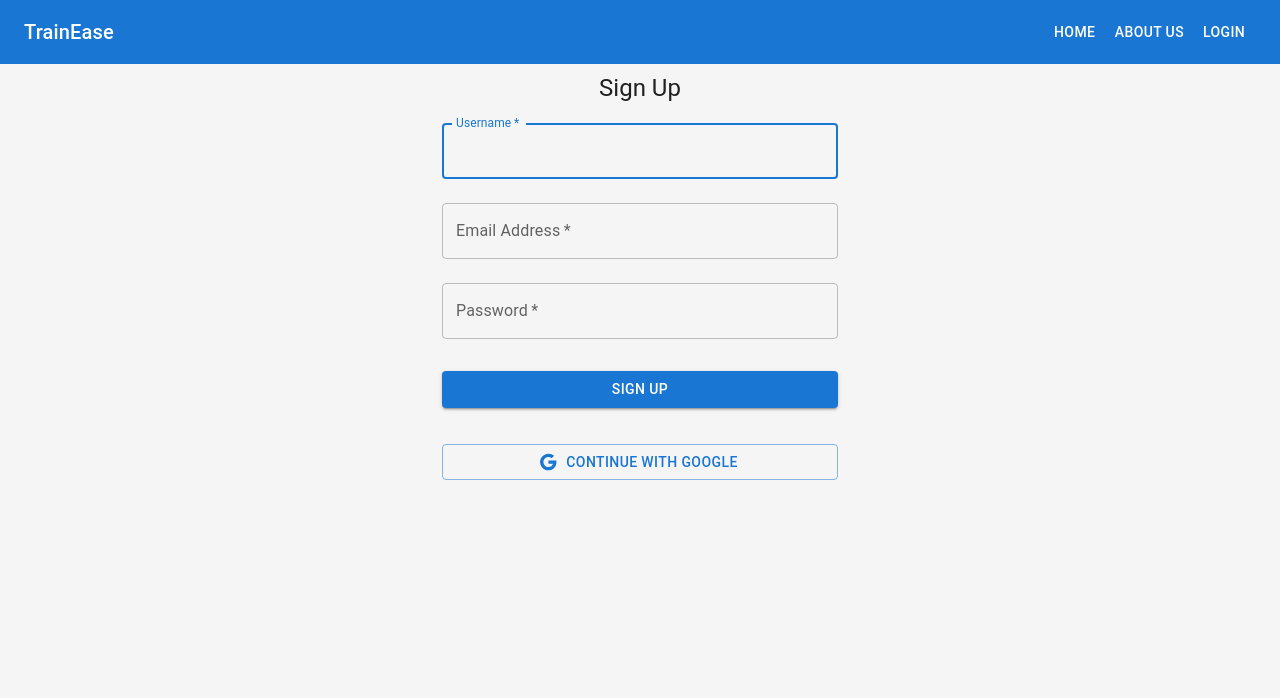
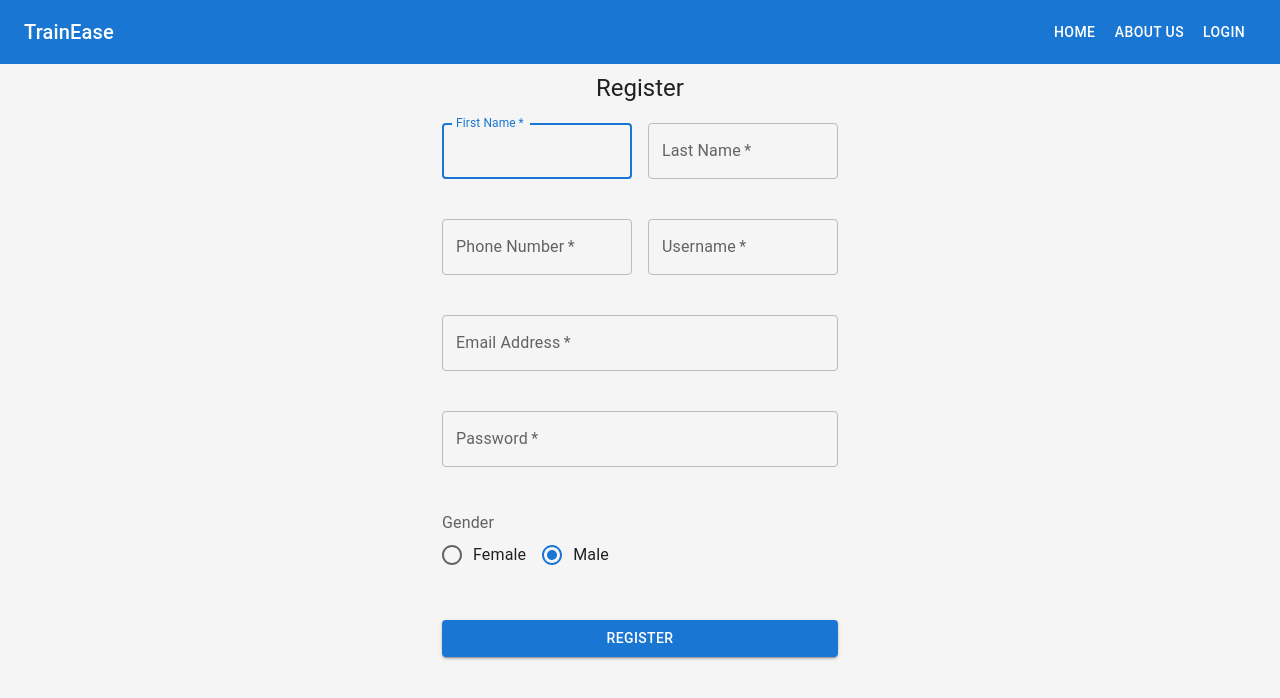
Before and after one commit to DimalshaMadushani/TrainEase-Frontend-Web, a React (Vite) app: page /register in a window 1280 px wide. Shown: the top 698 px of the page. Built offline with nearby package versions, Linux system fonts and the light colour scheme.

Commit message:
create login page and register page

```diff
--- a/src/pages/Login.jsx
+++ b/src/pages/Login.jsx
@@ -1,33 +1,75 @@
-import React from 'react';
-import { Button, TextField, Box, Typography, Container,Link } from '@mui/material';
-import GoogleIcon from '@mui/icons-material/Google';
+import React, { useState } from 'react';
+import { Container, TextField, Button, Link, Typography, Box, Alert } from '@mui/material';
+import axios from 'axios';
+import { useNavigate } from 'react-router-dom'; // For navigation
+import { useDispatch, useSelector } from 'react-redux';
+import { loginStart, loginSuccess, loginFailure,clearError } from '../redux/user/userSlice';
+import { useEffect } from 'react';
 
-function LogIn() {
+export default function Login() {
+  const [username, setUsername] = useState('');
+  const [password, setPassword] = useState('');
+  const navigate = useNavigate(); // Hook for navigation
+  const dispatch = useDispatch();
+  const { currentUser, error, loading } = useSelector((state) => state.user);
+
+   //this use to avoid displaying old errors even after refrehsing the page
+   useEffect(() => {
+    dispatch(clearError()); // Clear error state when the component mounts
+  }, [dispatch]);
+
+
+  const handleLogin = async (event) => {
+    event.preventDefault(); // Prevent default form submission
+    console.log('Logging in...');
+    dispatch(loginStart());
+    try {
+      const response = await axios.post('/api/login', {
+        username,
+        password,
+      });
+      console.log('Response:', response);
+      dispatch(loginSuccess(response.data));
+      navigate('/home'); // Redirect to home page after successful login
+    } catch (error) {
+      console.error('Error during login:', error);
+      dispatch(loginFailure(error.response?.data?.message || 'Unknown error'));
+    }
+  };
+
   return (
     <Container component="main" maxWidth="xs">
       <Box
         sx={{
-          marginTop: 8,
           display: 'flex',
           flexDirection: 'column',
           alignItems: 'center',
+          marginTop: '10%',
         }}
       >
         <Typography component="h1" variant="h5">
           Login
         </Typography>
-        <Box component="form" sx={{ mt: 1 }}>
+        <Box
+          component="form"
+          sx={{ width: '100%', mt: 1 }}
+          noValidate
+          onSubmit={handleLogin}
+        >
           <TextField
+            variant="outlined"
             margin="normal"
             required
             fullWidth
-            id="email"
-            label="Email Address"
-            name="email"
-            autoComplete="email"
+            id="username"
+            label="Username"
+            name="username"
+            value={username}
             autoFocus
+            onChange={(e) => setUsername(e.target.value)}
           />
           <TextField
+            variant="outlined"
             margin="normal"
             required
             fullWidth
@@ -35,31 +77,26 @@ function LogIn() {
             label="Password"
             type="password"
             id="password"
-            autoComplete="current-password"
+            value={password}
+            onChange={(e) => setPassword(e.target.value)}
           />
+          {error && <Alert severity="error">{error}</Alert>}
           <Button
             type="submit"
             fullWidth
             variant="contained"
+            color="primary"
             sx={{ mt: 3, mb: 2 }}
           >
             Login
           </Button>
-          <Button
-            fullWidth
-            variant="outlined"
-            startIcon={<GoogleIcon />}
-            sx={{ mb: 2 }}
-          >
-            Continue with Google
-          </Button>
-          <Link href="/register" variant="body2">
-            Don't have an account? Sign up
-          </Link>
+          <Box display="flex" justifyContent="center">
+            <Link href="/register" variant="body2">
+              {"Don't have an account? Register here"}
+            </Link>
+          </Box>
         </Box>
       </Box>
     </Container>
   );
 }
-
-export default LogIn;
--- a/src/pages/Register.jsx
+++ b/src/pages/Register.jsx
@@ -1,15 +1,89 @@
 import React from 'react';
-import { Button, TextField, Typography, Container, Grid } from '@mui/material';
-import GoogleIcon from '@mui/icons-material/Google'; // Ensure you have @mui/icons-material installed
+import { Button, TextField, Typography, Container, Grid, Radio, RadioGroup, FormControlLabel, FormLabel } from '@mui/material';
+import axios from 'axios';
+import { useNavigate } from 'react-router-dom';
+import { useDispatch } from 'react-redux';
+import {registerStart , registerSuccess, registerFailure} from '../redux/user/userSlice';
+import {useState} from 'react';
 
-function SignUp() {
+function Register() {
+  const dispatch = useDispatch();
+  const navigate = useNavigate();
+  const [formData, setFormData] = useState({
+    firstName: '',
+    lastName: '',
+    phone: '',
+    username: '',
+    email: '',
+    password: '',
+    gender: 'male',
+  });
+  const handleSubmit = async (e) => {
+    e.preventDefault();
+    console.log('Registering...');
+    dispatch(registerStart());
+    try {
+      const response = await axios.post('/api/register', formData);
+      console.log('Response:', response);
+      dispatch(registerSuccess(response.data));
+      navigate('/home');
+    } catch (error) {
+      console.error('Error during registration:', error);
+      dispatch(registerFailure(error.response.data.message));
+    }
+  }
+
   return (
     <Container component="main" maxWidth="xs">
       <div style={{ marginTop: 8, display: 'flex', flexDirection: 'column', alignItems: 'center' }}>
         <Typography component="h1" variant="h5">
-          Sign Up
+          Register
         </Typography>
-        <form style={{ width: '100%', marginTop: 3 }} noValidate>
+        <form style={{ width: '100%', marginTop: 3 }} noValidate onSubmit={handleSubmit}>
+          <Grid container spacing={2}>
+            <Grid item xs={12} sm={6}>
+              <TextField
+                variant="outlined"
+                margin="normal"
+                required
+                fullWidth
+                id="firstName"
+                label="First Name"
+                name="firstName"
+
+                autoFocus
+                value={formData.firstName}
+                onChange={(e) => {setFormData({ ...formData, firstName: e.target.value });}}
+              />
+            </Grid>
+            <Grid item xs={12} sm={6}>
+              <TextField
+                variant="outlined"
+                margin="normal"
+                required
+                fullWidth
+                id="lastName"
+                label="Last Name"
+                name="lastName"
+
+                value={formData.lastName}
+                onChange={(e) => {setFormData({ ...formData, lastName: e.target.value });}}
+              />
+            </Grid>
+            <Grid item xs={12} sm={6}>
+              <TextField
+                variant="outlined"
+                margin="normal"
+                required
+                fullWidth
+                id="phone"
+                label="Phone Number"
+                name="phone"
+                value={formData.phone}
+                onChange={(e) => {setFormData({ ...formData, phone: e.target.value });}}
+              />
+            </Grid>
+            <Grid item xs={12} sm={6}>
               <TextField
                 variant="outlined"
                 margin="normal"
@@ -18,9 +92,11 @@ function SignUp() {
                 id="username"
                 label="Username"
                 name="username"
-            autoComplete="username"
-            autoFocus
+                value={formData.username}
+                onChange={(e) => {setFormData({ ...formData, username: e.target.value });}}
               />
+            </Grid>
+            <Grid item xs={12}>
               <TextField
                 variant="outlined"
                 margin="normal"
@@ -29,8 +105,11 @@ function SignUp() {
                 id="email"
                 label="Email Address"
                 name="email"
-            autoComplete="email"
+                value={formData.email}
+                onChange={(e) => {setFormData({ ...formData, email: e.target.value });}}
               />
+            </Grid>
+            <Grid item xs={12}>
               <TextField
                 variant="outlined"
                 margin="normal"
@@ -40,34 +119,35 @@ function SignUp() {
                 label="Password"
                 type="password"
                 id="password"
-            autoComplete="current-password"
+                value={formData.password}
+                onChange={(e) => {setFormData({ ...formData, password: e.target.value });}}
               />
+            </Grid>
+            <Grid item xs={12}>
+              <FormLabel component="legend" style={{ marginTop: 20 }}>Gender</FormLabel>
+              <RadioGroup row aria-label="gender" name="gender" style={{ marginBottom: 20 }}
+                value={formData.gender}
+                onChange={(e) => {setFormData({ ...formData, gender: e.target.value });}}
+              >
+                <FormControlLabel value="female" control={<Radio />} label="Female" />
+                <FormControlLabel value="male" control={<Radio />} label="Male" />
+              </RadioGroup>
+            </Grid>
+          </Grid>
           <Button
             type="submit"
             fullWidth
             variant="contained"
             color="primary"
             style={{ margin: '24px 0px 16px' }}
+
           >
-            Sign Up
+            Register
           </Button>
-          <Grid container>
-            <Grid item xs>
-              <Button
-                startIcon={<GoogleIcon />}
-                fullWidth
-                variant="outlined"
-                style={{ marginTop: 20 }}
-                onClick={() => console.log('Google Sign-In')}
-              >
-                Continue with Google
-              </Button>
-            </Grid>
-          </Grid>
         </form>
       </div>
     </Container>
   );
 }
 
-export default SignUp;
+export default Register;
```
Lines whose indentation alone changed are shown as unchanged.
